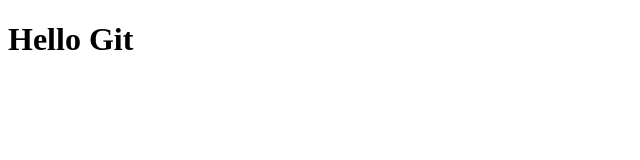
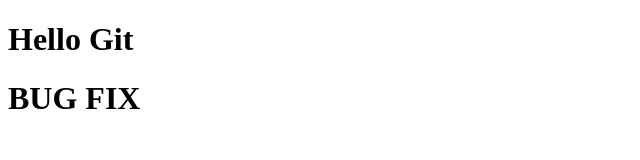
Before and after one commit to AjayMaheshwari23/workshop, a plain HTML site: page index.html in a window 1280 px wide. Shown: the whole page, without its empty margins (0-640 px from the left). Drawn offline with Linux system fonts and the light colour scheme.

Commit message:
Fixed Bug

```diff
--- a/index.html
+++ b/index.html
@@ -8,5 +8,6 @@
 </head>
 <body>
     <h1>Hello Git </h1>
+    <h1>BUG FIX </h1>
 </body>
 </html>
```
